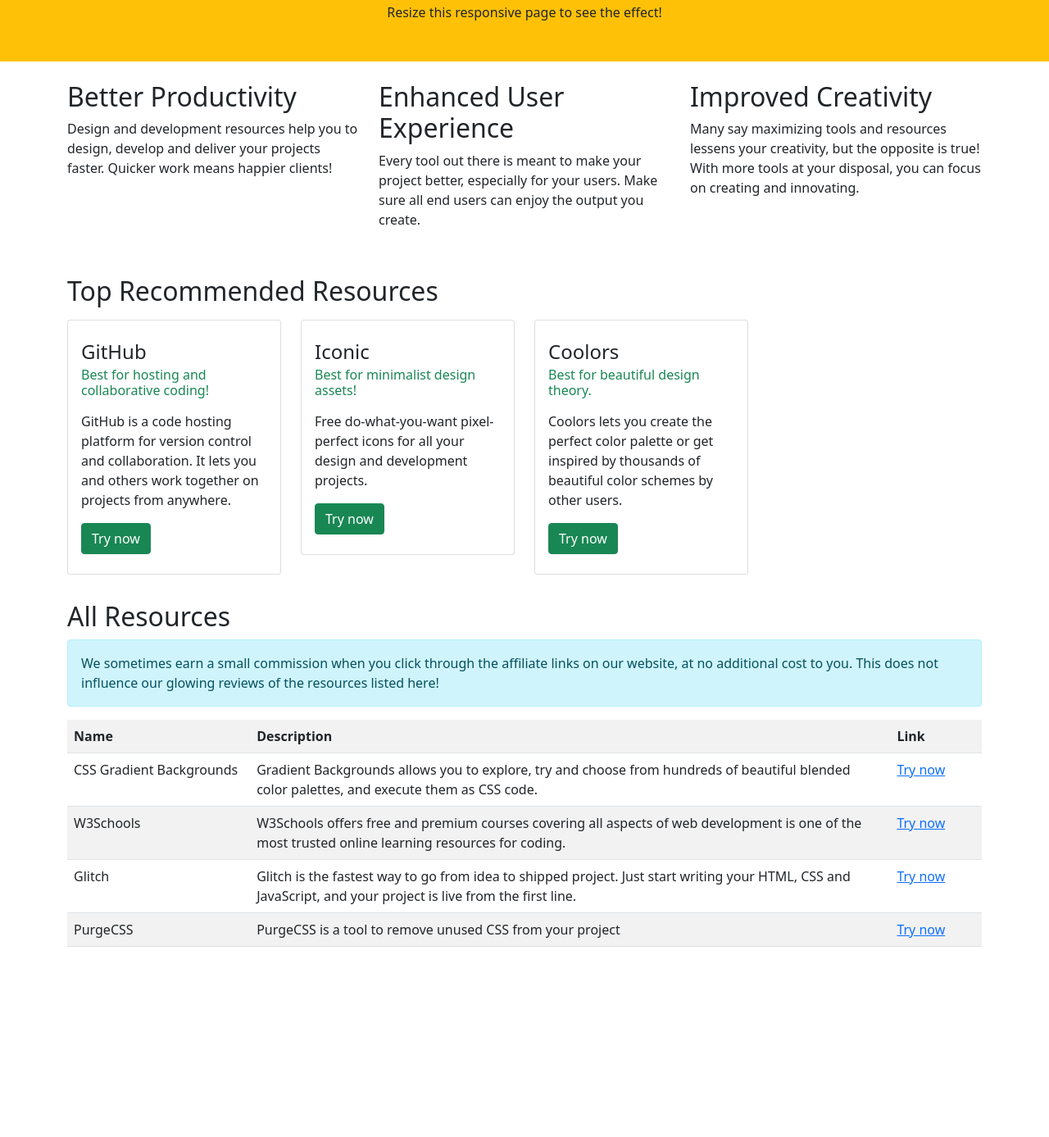
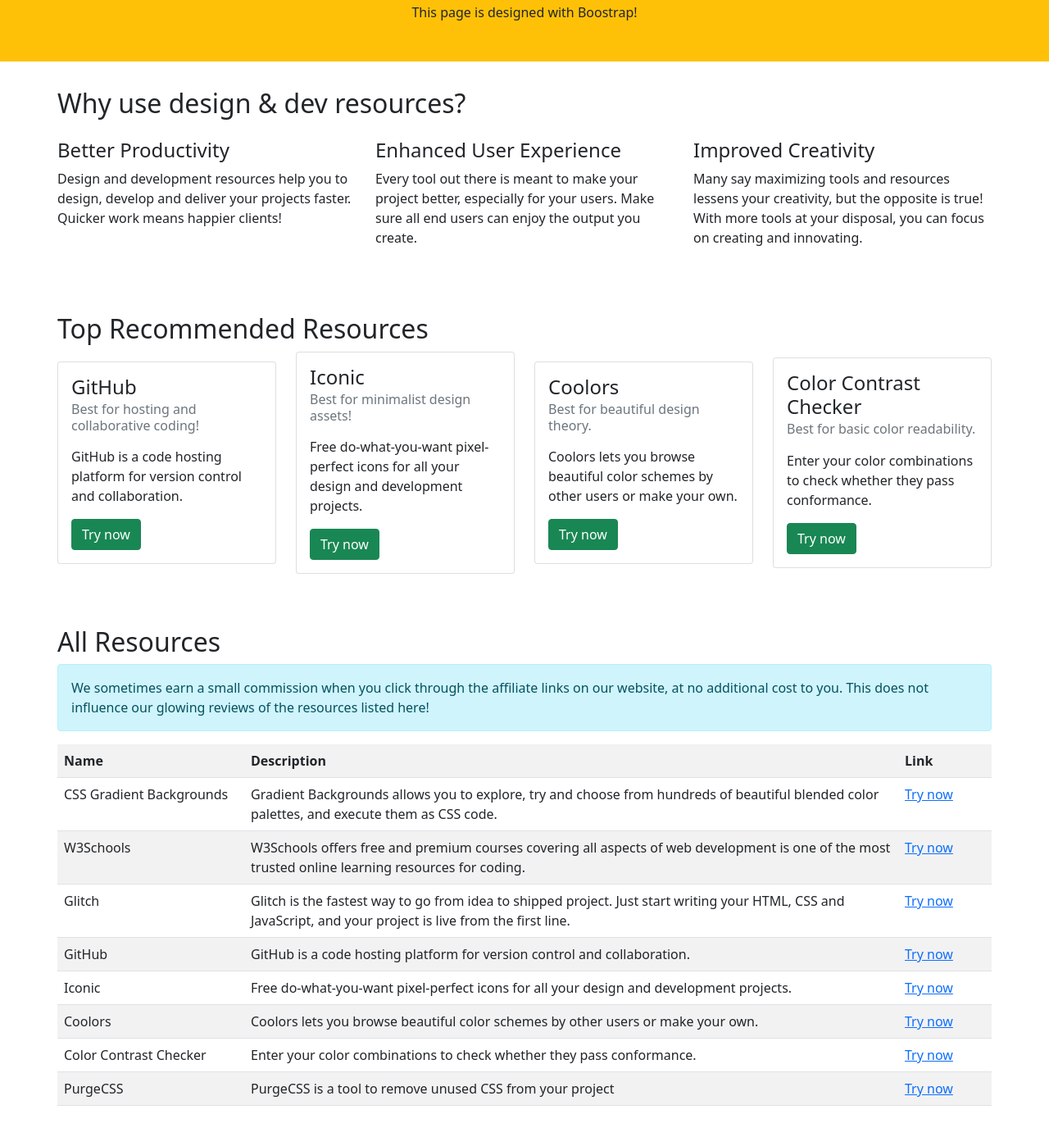
Before and after one commit to missmansanas/KodeGo-Bootcamp, a plain HTML site: page design-resources.html in a window 1280 px wide. Shown: the part 101-1488 px from the top of the page at 82% size. Before the commit the page ends 1280 px from the top, so only its background shows below. Drawn offline with nearby package versions, Linux system fonts and the light colour scheme.

Commit message:
Finalized bootstrap activity 1 and updated index page

```diff
--- a/design-resources.html
+++ b/design-resources.html
@@ -15,8 +15,8 @@
             padding: 3rem 0 2rem;
         }
 
-        div {
-            padding: 0.5rem 0;
+        div.container, div.container-fluid {
+            padding: 2rem 0;
         }
 
 
@@ -25,37 +25,38 @@
 <body>
     <div class="container-fluid bg-warning" id="header">
         <h1>Design & Coding Resources</h1>
-        <p>Resize this responsive page to see the effect!</p>
+        <p>This page is designed with Boostrap!</p>
     </div>
 
     <div class="container">
         <div class="row">
+            <h2 class="mb-4">Why use design & dev resources?</h2>
             <div class="col">
-                <h2>Better Productivity</h2>
+                <h4>Better Productivity</h4>
                 <p>Design and development resources help you to design, develop and deliver your projects faster. Quicker work means happier clients!</p>
             </div>
 
             <div class="col">
-                <h2>Enhanced User Experience</h2>
+                <h4>Enhanced User Experience</h4>
                 <p>Every tool out there is meant to make your project better, especially for your users. Make sure all end users can enjoy the output you create.</p>
             </div>
 
             <div class="col">
-                <h2>Improved Creativity</h2>
+                <h4>Improved Creativity</h4>
                 <p>Many say maximizing tools and resources lessens your creativity, but the opposite is true! With more tools at your disposal, you can focus on creating and innovating.</p>
             </div>
         </div>
     </div>
 
     <div class="container">
-        <div class="row">
+        <div class="row align-items-center justify-content-evenly">
             <h2>Top Recommended Resources</h2>
                 <div class="col-3">
                     <div class="card">
                         <div class="card-body">
                             <h4 class="card-title mb-2">GitHub</h4>
-                            <h6 class="card-subtitle mb-3 text-success">Best for hosting and collaborative coding!</h6>
-                            <p class="card-text">GitHub is a code hosting platform for version control and collaboration. It lets you and others work together on projects from anywhere.</p>
+                            <h6 class="card-subtitle mb-3 text-secondary">Best for hosting and collaborative coding!</h6>
+                            <p class="card-text">GitHub is a code hosting platform for version control and collaboration.</p>
                             <a href="https://github.com/" class="btn btn-success">Try now</a>
                         </div>
                     </div>
@@ -65,7 +66,7 @@
                     <div class="card">
                         <div class="card-body">
                             <h4 class="card-title">Iconic</h4>
-                            <h6 class="card-subtitle mb-3 text-success">Best for minimalist design assets!</h6>
+                            <h6 class="card-subtitle mb-3 text-secondary">Best for minimalist design assets!</h6>
                             <p class="card-text">Free do-what-you-want pixel-perfect icons for all your design and development projects.</p>
                             <a href="https://iconic.app/" class="btn btn-success">Try now</a>
                         </div>
@@ -76,9 +77,20 @@
                     <div class="card">
                         <div class="card-body">
                             <h4 class="card-title">Coolors</h4>
-                            <h6 class="card-subtitle mb-3 text-success">Best for beautiful design theory.</h6>
-                            <p class="card-text">Coolors lets you create the perfect color palette or get inspired by thousands of beautiful color schemes by other users.</p>
+                            <h6 class="card-subtitle mb-3 text-secondary">Best for beautiful design theory.</h6>
+                            <p class="card-text">Coolors lets you browse beautiful color schemes by other users or make your own.</p>
                             <a href="https://coolors.co/" class="btn btn-success">Try now</a>
+                        </div>
+                    </div>
+                </div>
+
+                <div class="col-3">
+                    <div class="card">
+                        <div class="card-body">
+                            <h4 class="card-title">Color Contrast Checker</h4>
+                            <h6 class="card-subtitle mb-3 text-secondary">Best for basic color readability.</h6>
+                            <p class="card-text">Enter your color combinations to check whether they pass conformance.</p>
+                            <a href="https://accessibleweb.com/color-contrast-checker/" class="btn btn-success">Try now</a>
                         </div>
                     </div>
                 </div>
@@ -111,6 +123,26 @@
                 <td><a href="https://glitch.com/">Try now</a></td>
             </tr>
             <tr>
+                <td>GitHub</td>
+                <td>GitHub is a code hosting platform for version control and collaboration.</td>
+                <td><a href="https://github.com/">Try now</a></td>
+            </tr>
+            <tr>
+                <td>Iconic</td>
+                <td>Free do-what-you-want pixel-perfect icons for all your design and development projects.</td>
+                <td><a href="https://iconic.app/">Try now</a></td>
+            </tr>
+            <tr>
+                <td>Coolors</td>
+                <td>Coolors lets you browse beautiful color schemes by other users or make your own.</td>
+                <td><a href="https://coolors.co/">Try now</a></td>
+            </tr>
+            <tr>
+                <td>Color Contrast Checker</td>
+                <td>Enter your color combinations to check whether they pass conformance.</td>
+                <td><a href="https://accessibleweb.com/color-contrast-checker/">Try now</a></td>
+            </tr>
+            <tr>
                 <td>PurgeCSS</td>
                 <td>PurgeCSS is a tool to remove unused CSS from your project</td>
                 <td><a href="https://purgecss.com/">Try now</a></td>
```
Also changed, not shown: index.html (+7 -5 lines).
